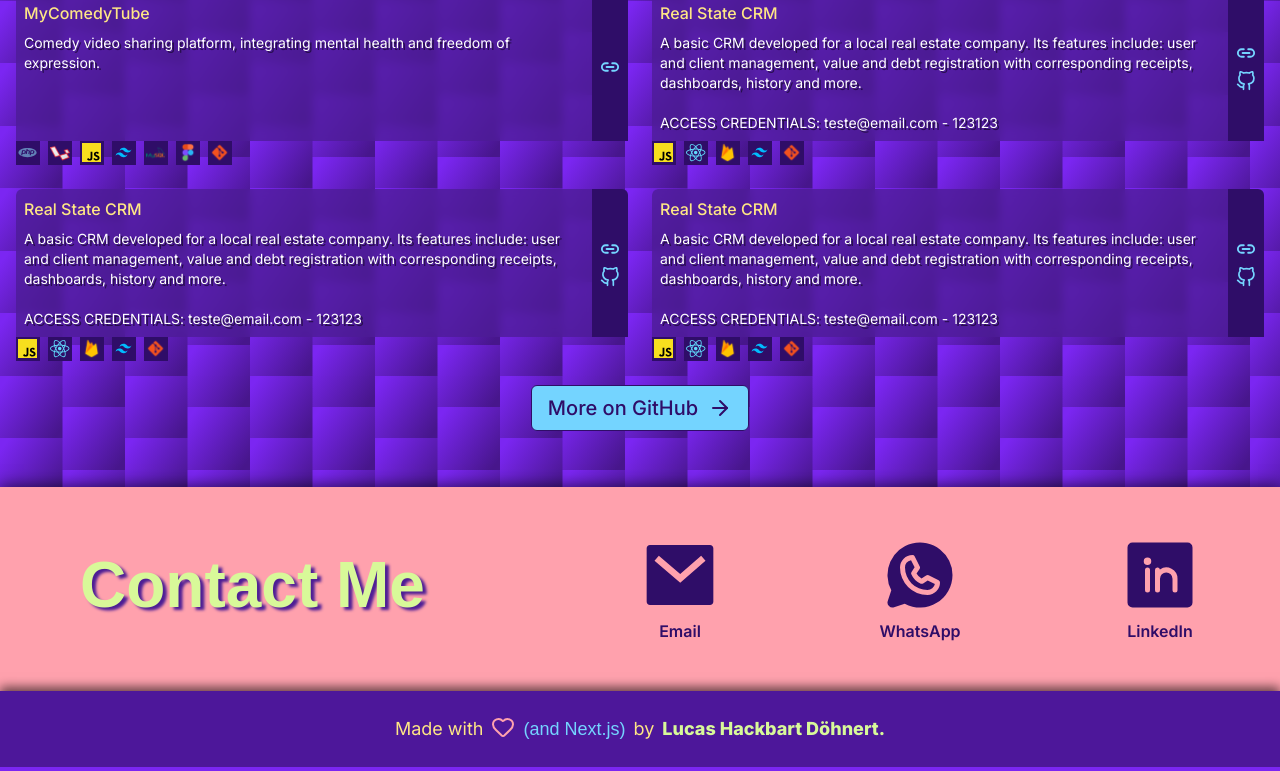
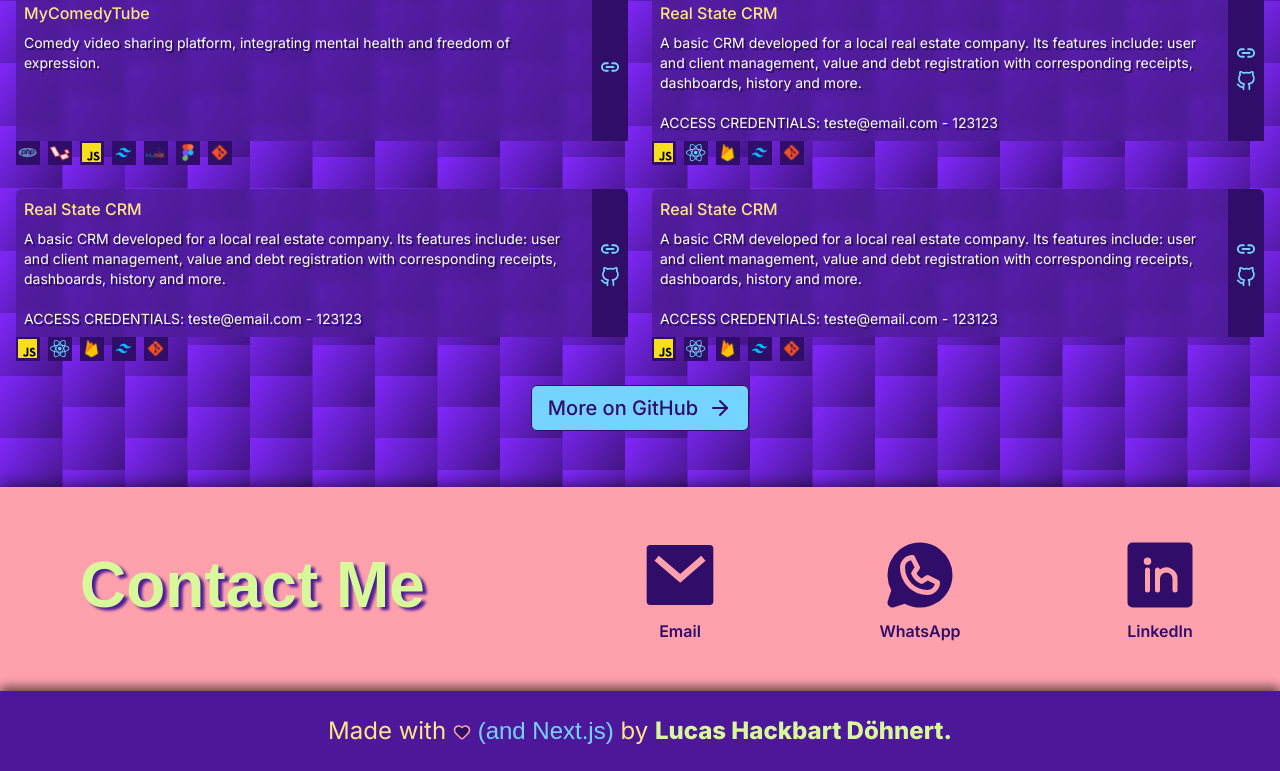
Before and after one commit to Lucashackd/lucashackd, a Next.js app: page / in a window 1280 px wide. Shown: the part 1249-2020 px from the top of the page. Built offline with nearby package versions, Linux system fonts and the light colour scheme; a web font is replaced by a local one.

Commit message:
style: update Footer component for improved text styling and layout

```diff
--- a/src/app/_components/_Footer/footer.tsx
+++ b/src/app/_components/_Footer/footer.tsx
@@ -6,8 +6,8 @@ const kodeMono = Kode_Mono({ subsets: ["latin"] });
 function Footer() {
   return (
     <div className="relative z-10 flex w-full items-center justify-center bg-violet-900 p-6 shadow-[0_-4px_10px_rgba(0,0,0,0.6)]">
-      <p className="flex gap-2 text-lg text-amber-200">
-        Made with <Heart className="text-rose-300" />{" "}
+      <p className="text-sm sm:text-lg xl:text-2xl text-amber-200 text-center">
+        Made with <Heart fill="#2E1065" className="inline-block text-rose-300 size-[0.875rem] sm:size-[1.125rem]" />{" "}
         <span className={`${kodeMono.className} text-sky-300`}>
           (and Next.js)
         </span>{" "}
```
